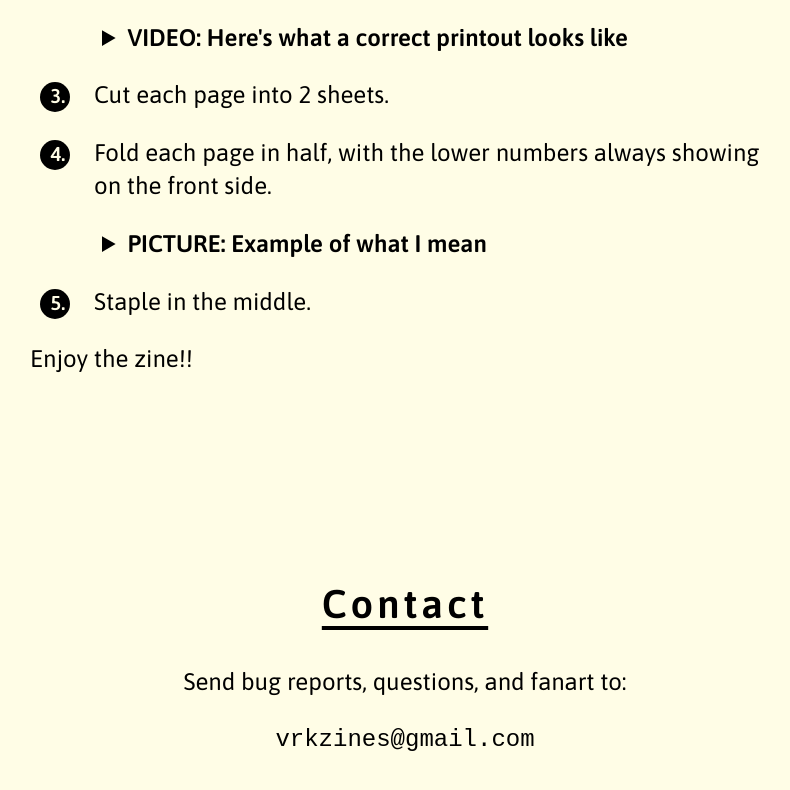
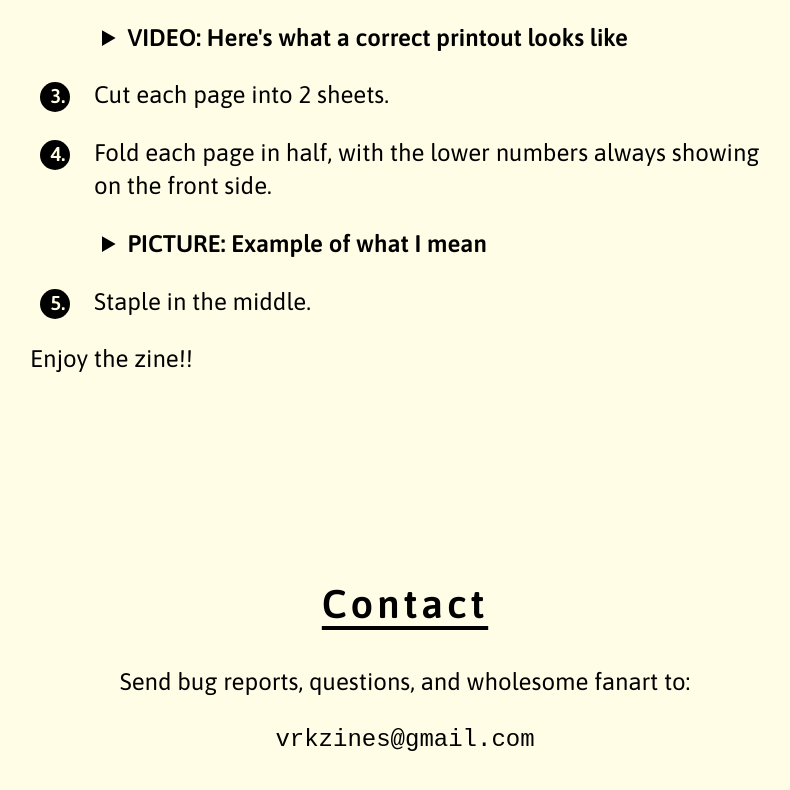
Before and after one commit to vrk/receiptprinterrpg, an Eleventy site: page index.md in a window 1280 px wide. Shown: the part 7287-8077 px from the top of the page, without its empty margins (235-1025 px from the left). Built offline with nearby package versions, Linux system fonts and the light colour scheme; Eleventy itself is replaced by a stand-in of ours; files that its build step writes are made by us from their sources.

Commit message:
wholesome

```diff
--- a/index.md
+++ b/index.md
@@ -226,7 +226,7 @@ Enjoy the zine!!
 
 # Contact
 
-Send bug reports, questions, and fanart to:
+Send bug reports, questions, and wholesome fanart to:
 
 `vrkzines@gmail.com`
 
```
